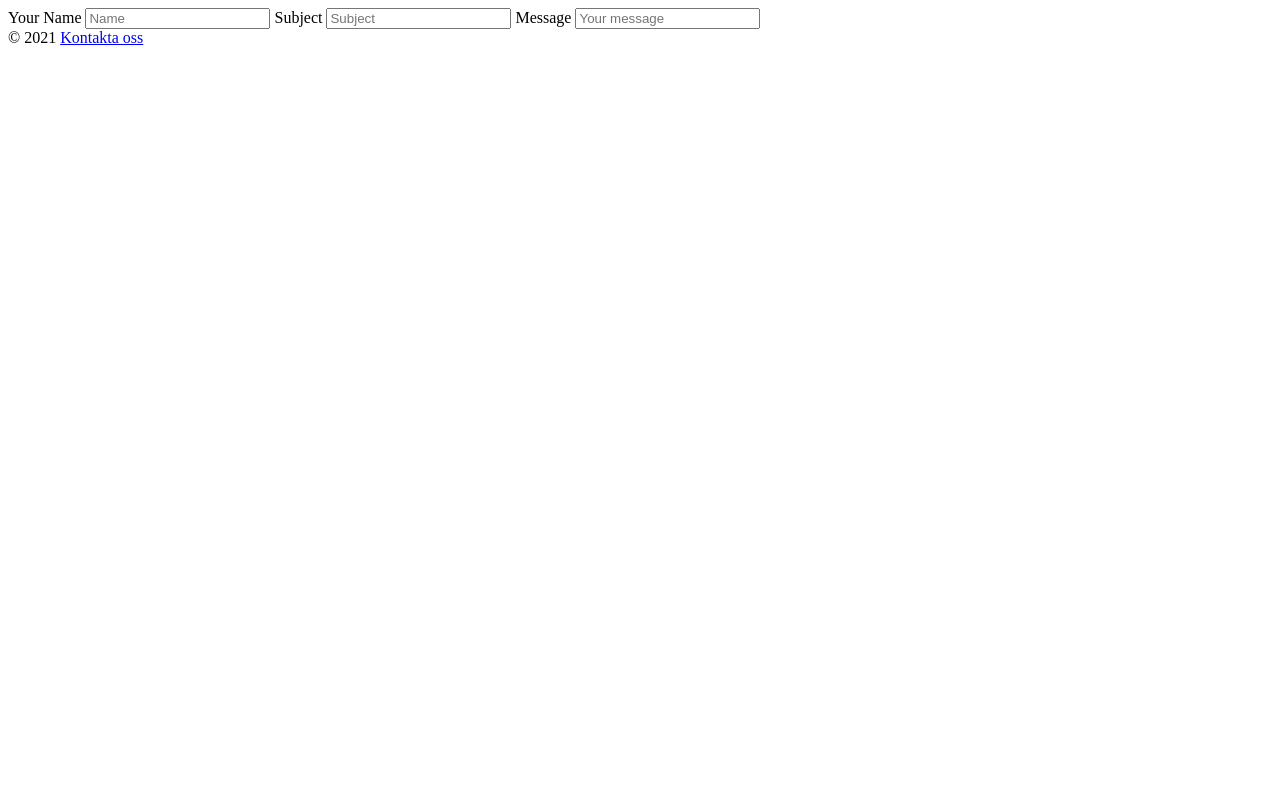
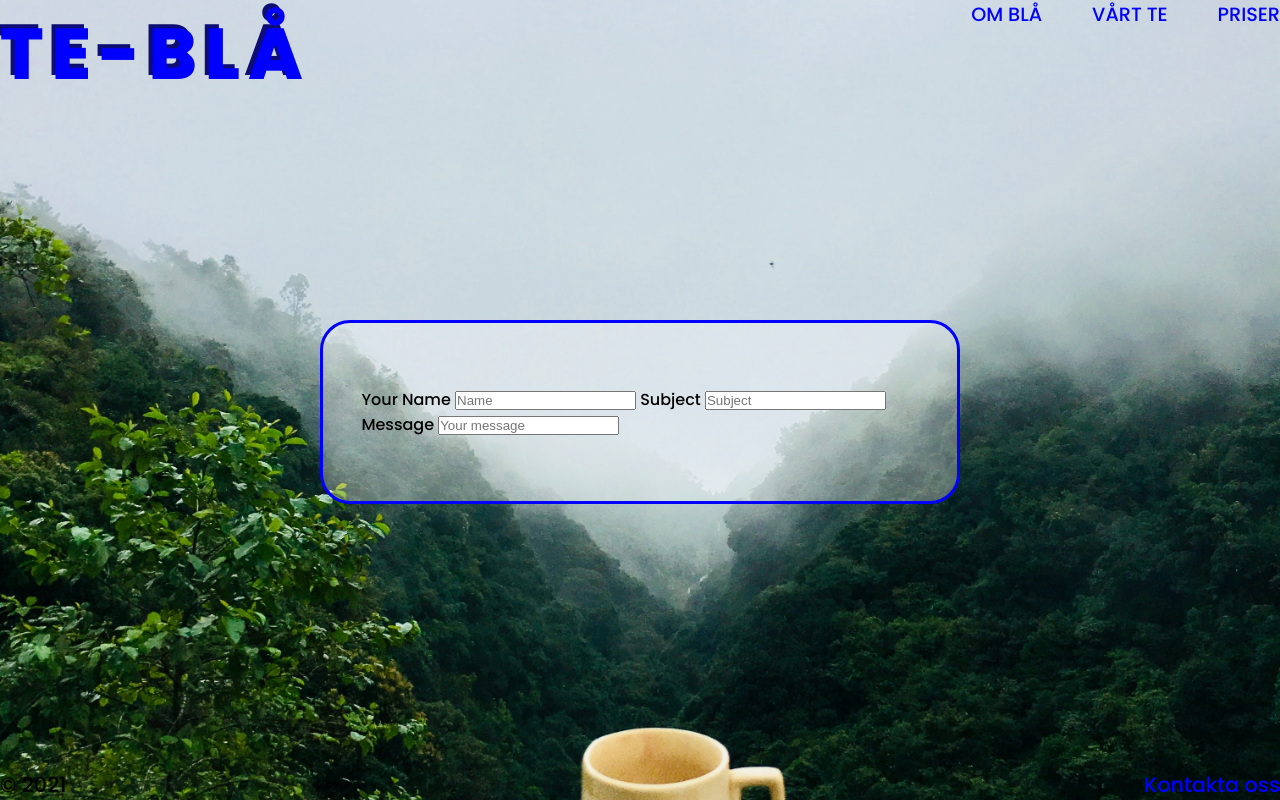
Before and after one commit to issaheim/gruppuppgift_landingPage, a plain HTML site: page formular.html in a window 1280 px wide. Drawn offline with Linux system fonts and the light colour scheme.

Commit message:
Updated styling for contant page

```diff
--- a/formular.html
+++ b/formular.html
@@ -4,9 +4,23 @@
     <meta charset="UTF-8">
     <meta http-equiv="X-UA-Compatible" content="IE=edge">
     <meta name="viewport" content="width=device-width, initial-scale=1.0">
-    <title>Restaurang Blå: Kontakt</title>
+    <title>Te-Blå: Kontakt</title>
+    <link rel="stylesheet" href="style.css">
+    <link rel="preconnect" href="https://fonts.gstatic.com">
+    <link href="https://fonts.googleapis.com/css2?family=Poppins:wght@300;500;800&display=swap" rel="stylesheet">
 </head>
 <body>
+    <header>
+        <h1>Te-Blå</h1>
+        <nav>
+          <ul>
+            <li>Om blå</li>
+            <li>Vårt te</li>
+            <li>Priser</li>
+          </ul>
+        </nav>
+      </header>
+    <main>
     <div class="contactWrapper">
         <form class="contact">
             <label for="name">Your Name</label>
@@ -17,7 +31,7 @@
             <input type="text" id="message" placeholder="Your message"
         </form>
     </div>
-
+</main>
     <footer>
         © 2021
         <a href="mailto:hej@bla.com">Kontakta oss</a>
```
